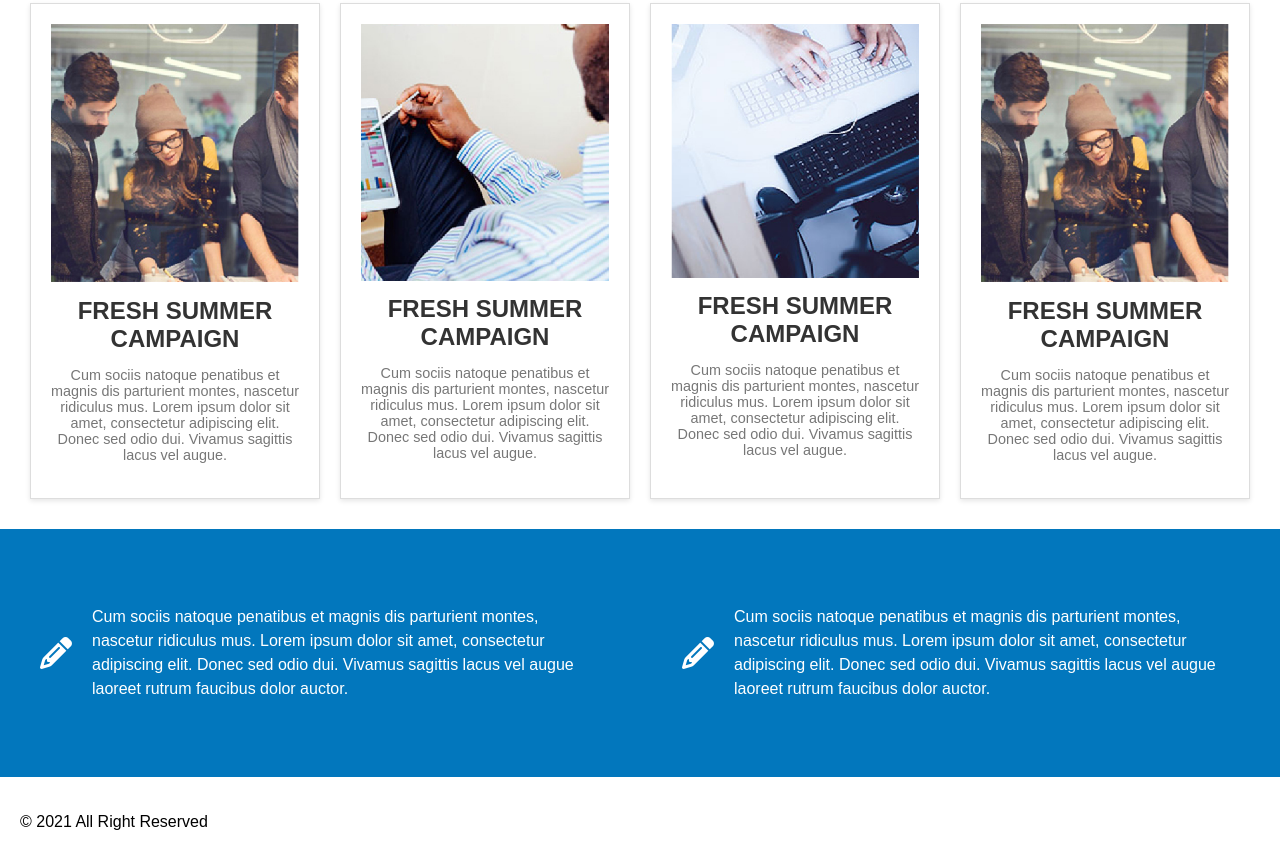
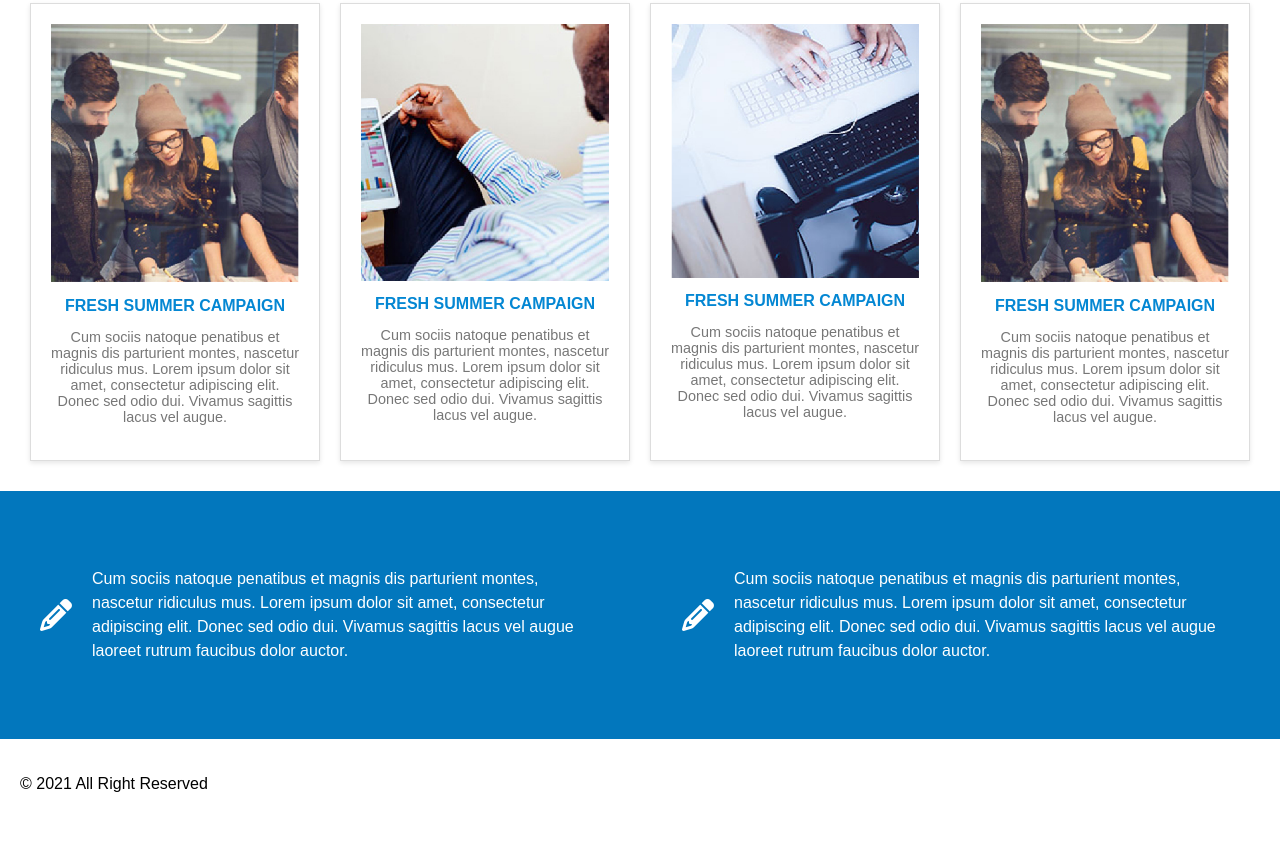
Before and after one commit to HieuSR4/fastcoding-test, a plain HTML site: page index.html in a window 1280 px wide. Shown: the part 2475-3342 px from the top of the page. After the commit the page ends 3304 px from the top, so only its background shows below. Drawn offline with Linux system fonts and the light colour scheme.

Commit message:
Update styles.css

```diff
--- a/css/styles.css
+++ b/css/styles.css
@@ -320,8 +320,9 @@ nav .social-icons a {
 }
 
 .post-title {
-    font-size: 1.5em;
+    font-size: 1.0em;
     margin: 10px 0;
+    color: #0487d3;
 }
 
 .post-description {
```
